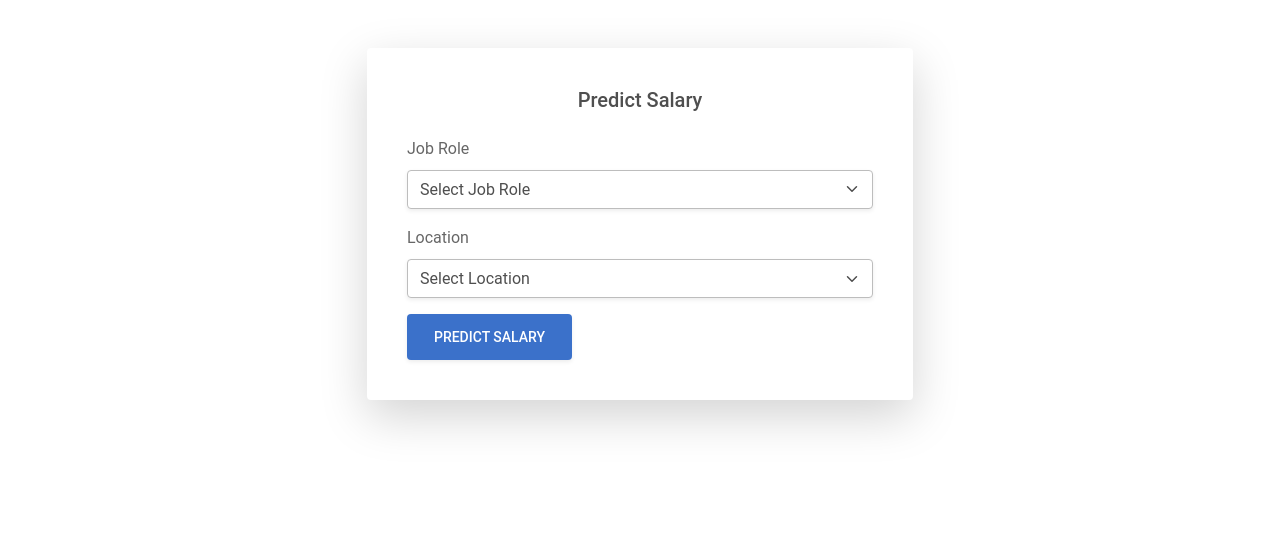
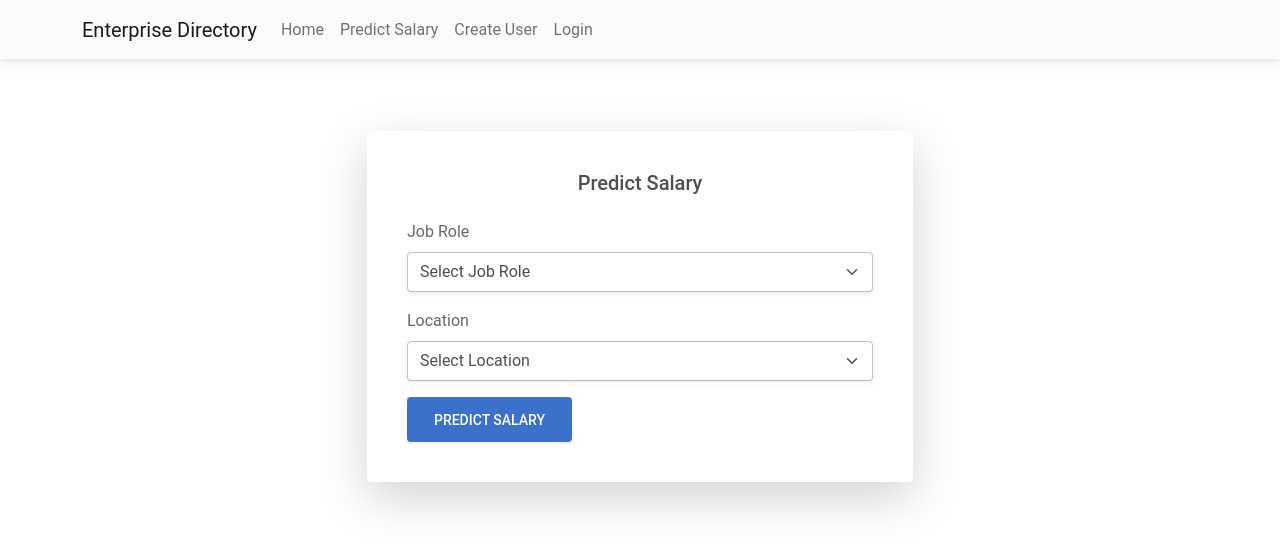
Before and after one commit to ChristianSmith46/Enterprise-Directory, a React (Create React App) app in the folder client/: page /predictsalary in a window 1280 px wide. Shown: the top 550 px of the page. Built offline with nearby package versions, Linux system fonts and the light colour scheme.

Commit message:
logout login, loading

```diff
--- a/client/src/App.js
+++ b/client/src/App.js
@@ -5,16 +5,20 @@ import LoginForm from "./components/LoginForm";
 import { Route, Routes } from "react-router-dom";
 import CreateUserForm from "./components/CreateUserForm";
 import SalaryPredictor from "./components/SalaryPredictor";
+import NavBar from "./components/Navbar";
 
 function App() {
   return (
+    <>
+      <NavBar />
       <Routes>
         <Route path="/predictsalary" element={<SalaryPredictor />} />
         <Route path="/login" element={<LoginForm />} />
         <Route path="/create" element={<CreateUserForm />} />
         <Route path="/" element={<EmployeeDirectory />} />
-      <Route path="*" element={<LoginForm />} />
+        <Route path="*" element={<SalaryPredictor />} />
       </Routes>
+    </>
   );
 }
 export default App;
--- a/client/src/components/EmployeeDirectory.js
+++ b/client/src/components/EmployeeDirectory.js
@@ -18,10 +18,6 @@ function EmployeeDirectory() {
       .then((response) => response.json())
       .then((data) => setEmployees(data.directReports));
   }, [navigate]);
-
-  const formatNumberWithCommas = (number) => {
-    return number.toLocaleString();
-  };
 
   return (
     <Container className="py-5">
@@ -73,7 +69,8 @@ function EmployeeDirectory() {
                           <Badge bg="warning" className="me-2">
                             Salary
                           </Badge>{" "}
-                          {"$" + formatNumberWithCommas(employee.salary)}
+                          {"$" +
+                            Math.round(employee.salary).toLocaleString("en-US")}
                         </Card.Body>
                       </Card>
                       <Card bg="light" className="mt-3">
--- /dev/null
+++ b/client/src/components/Navbar.js
@@ -0,0 +1,50 @@
+import React from "react";
+import { Navbar, Nav, Container, Button } from "react-bootstrap";
+import { Link, useNavigate } from "react-router-dom";
+
+function NavBar({ onLogout }) {
+  const navigate = useNavigate();
+
+  const handleLogout = () => {
+    localStorage.removeItem("token");
+
+    navigate("/login");
+  };
+
+  return (
+    <Navbar bg="light" expand="lg" className="mb-4">
+      <Container>
+        <Navbar.Brand as={Link} to="/">
+          Enterprise Directory
+        </Navbar.Brand>
+        <Navbar.Toggle aria-controls="basic-navbar-nav" />
+        <Navbar.Collapse id="basic-navbar-nav">
+          <Nav className="ml-auto">
+            <Nav.Link as={Link} to="/">
+              Home
+            </Nav.Link>
+            <Nav.Link as={Link} to="/predictsalary">
+              Predict Salary
+            </Nav.Link>
+
+            <Nav.Link as={Link} to="/create">
+              Create User
+            </Nav.Link>
+            {!localStorage.getItem("token") ? (
+              <Nav.Link as={Link} to="/login">
+                Login
+              </Nav.Link>
+            ) : null}
+            {localStorage.getItem("token") ? (
+              <Nav.Link variant="link" onClick={handleLogout}>
+                Logout
+              </Nav.Link>
+            ) : null}
+          </Nav>
+        </Navbar.Collapse>
+      </Container>
+    </Navbar>
+  );
+}
+
+export default NavBar;
--- a/client/src/components/SalaryPredictor.js
+++ b/client/src/components/SalaryPredictor.js
@@ -7,14 +7,18 @@ import {
   Col,
   Card,
   Alert,
+  Spinner,
 } from "react-bootstrap";
 
 function SalaryPredictor() {
   const [role, setRole] = useState("");
   const [location, setLocation] = useState("");
   const [predictedSalary, setPredictedSalary] = useState("");
+  const [isLoading, setIsLoading] = useState(false);
 
   const getPredictedSalary = async () => {
+    setIsLoading(true);
+
     try {
       const response = await fetch("/api/predictsalary", {
         method: "POST",
@@ -27,6 +31,8 @@ function SalaryPredictor() {
       setPredictedSalary(data.prediction);
     } catch (error) {
       console.error(error);
+    } finally {
+      setIsLoading(false);
     }
   };
 
@@ -75,11 +81,19 @@ function SalaryPredictor() {
                 >
                   Predict Salary
                 </Button>
-                {predictedSalary && (
+                {isLoading ? (
+                  <div className="text-center">
+                    <Spinner animation="border" role="status" variant="primary">
+                      <span className="sr-only">Loading...</span>
+                    </Spinner>
+                    <div className="mt-3">AI Generating Salary!</div>
+                  </div>
+                ) : predictedSalary ? (
                   <Alert variant="success" className="mt-3 shadow-sm">
-                    Predicted Salary: {"$" + Math.round(predictedSalary)}
+                    Predicted Salary:{" "}
+                    {"$" + Math.round(predictedSalary).toLocaleString("en-US")}
                   </Alert>
-                )}
+                ) : null}
               </Form>
             </Card.Body>
           </Card>
```
Lines whose indentation alone changed are shown as unchanged.
